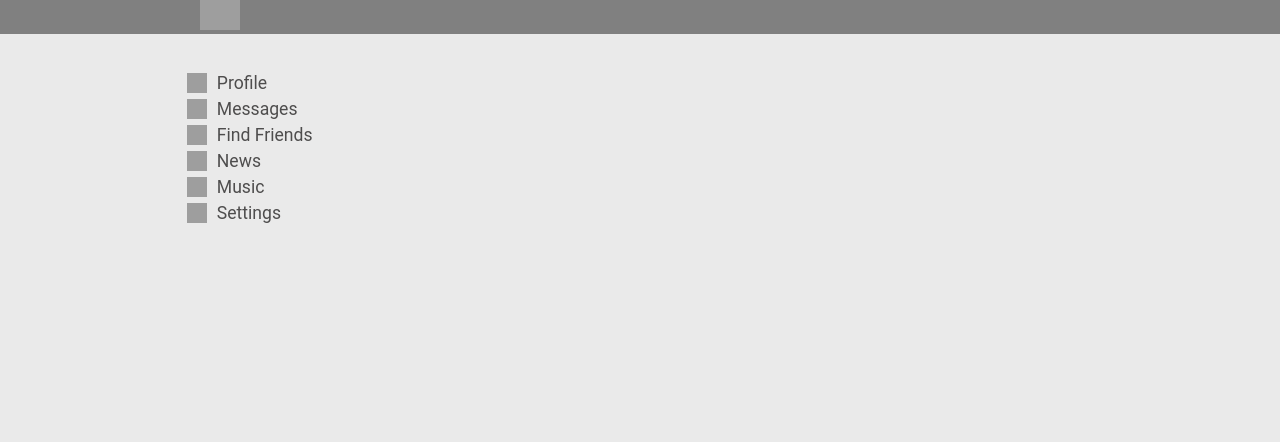
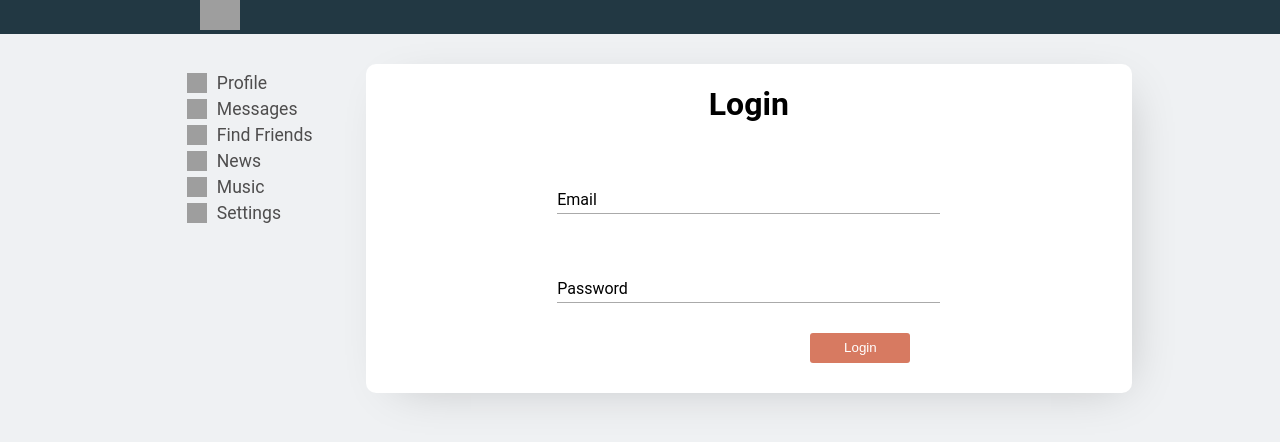
Before and after one commit to sver-hub/JSReactSocialNetwork, a React (Create React App) app: page /auth in a window 1280 px wide. Shown: the top 442 px of the page. Built offline with nearby package versions, Linux system fonts and the light colour scheme; grey boxes are pictures that could not be loaded.

Commit message:
added auth page

```diff
--- a/src/App.css
+++ b/src/App.css
@@ -4,7 +4,14 @@ body {
 }
 
 :root {
-  --dialog_border: #bfbfbf solid 1px;
+  --dialog_border: var(--color-light-gray) solid 1px;
+  --color-gun-metal : #223843;
+  --color-white: #EFF1F3;
+  --color-light-gray: #DBD3D8;
+  --color-desert-sand: #D8B4A0;
+  --color-terra-cotta: #D77A61;
+  --color-terra-cotta-hover: #e38a72;
+  /*#bfbfbf*/
 }
 
 .app-wrapper {
@@ -20,7 +27,7 @@ body {
   min-width: 100vh;
 
   font-family: Roboto, -apple-system, sans-serif;
-  background-color: #eaeaea;
+  background-color: var(--color-white);
 }
 
 .contentWrapper {
--- a/src/App.js
+++ b/src/App.js
@@ -7,6 +7,7 @@ import {NavbarContainer} from "./components/NavBar/NavbarContainer";
 import {DialogsContainer} from "./components/Dialogs/DialogsContainer";
 import {ProfileContainer} from "./components/Profile/ProfileContainer";
 import {FriendsSearchResultsContainer} from "./components/Friends/FindFriends/FriendsSearchResults/FriendsSearchResultsContainer";
+import {Auth} from "./components/Auth/Auth";
 
 
 const App = (props) => {
@@ -15,6 +16,7 @@ const App = (props) => {
             <Header/>
             <NavbarContainer/>
             <div className={'contentWrapper'}>
+                <Route path={'/auth'} render={() => <Auth/>}/>
                 <Route path={'/profile'} render={() => <ProfileContainer/>}/>
                 <Route path={'/dialogs'} render={() => <DialogsContainer/>}/>
                 <Route path={'/findFriends'} render={() => <FriendsSearchResultsContainer />} />
--- /dev/null
+++ b/src/components/Auth/Auth.jsx
@@ -0,0 +1,29 @@
+import React from "react";
+import style from "./Auth.module.css"
+import {FloatingWrapper} from "../FloatingWrapper/FloatingWrapper";
+
+export const Auth = () => {
+
+    return (
+        <FloatingWrapper>
+            <div className={style.wrapper}>
+                <h1 className={style.header}>Login</h1>
+                <form action="" className={style.form} autoComplete={'off'}>
+                    <div className={style.formItem}>
+                        <input type="text" className={style.input} name={'email'} required={true} />
+                        <label className={style.label}>
+                            <span className={style.labelContent}>Email</span>
+                        </label>
+                    </div>
+                    <div className={style.formItem}>
+                        <input type="password" className={style.input} required={true}/>
+                        <label className={style.label}>
+                            <span className={style.labelContent}>Password</span>
+                        </label>
+                    </div>
+                    <button className={style.button}>Login</button>
+                </form>
+            </div>
+        </FloatingWrapper>
+    )
+}
--- /dev/null
+++ b/src/components/Auth/Auth.module.css
@@ -0,0 +1,91 @@
+.wrapper {
+    display: flex;
+    align-items: center;
+    flex-direction: column;
+}
+
+.header {
+
+}
+
+.form{
+    width: 50%;
+    padding-bottom: 30px;
+    display: flex;
+    align-items: center;
+    flex-direction: column;
+
+}
+
+.formItem {
+    width: 100%;
+    height: 100%;
+    position: relative;
+    margin: 20px 0;
+    overflow: hidden;
+}
+
+.input {
+    font-size: 1.5rem;
+    width: 100%;
+    height: 100%;
+    padding: 20px 0 0 1px;
+    color: #323232;
+    border: none;
+    border-bottom: #aaaaaa solid 1px;
+    outline: none;
+}
+
+.label {
+    position: absolute;
+    bottom: 0;
+    left: 0;
+    width: 100%;
+    height: 100%;
+    pointer-events: none;
+
+}
+
+.label::after {
+    content: "";
+    position: absolute;
+    left: 0;
+    bottom: 0;
+    height: 100%;
+    width: 100%;
+    border-bottom: 3px solid var(--color-terra-cotta);
+    transform: translateX(-100%);
+    transition: transform 0.3s ease;
+}
+
+.labelContent {
+    position: absolute;
+    bottom: 5px;
+    left: 0;
+    transition: all 0.3s ease;
+}
+
+.input:focus + .label .labelContent,
+.input:valid + .label .labelContent{
+    transform: translateY(-150%);
+    color: var(--color-terra-cotta);
+}
+
+.input:focus + .label::after,
+.input:valid + .label::after {
+    transform: translateX(0);
+}
+
+.button {
+    width: 100px;
+    height: 30px;
+    margin: 10px 30px 0 auto;
+    background-color: var(--color-terra-cotta);
+    color: white;
+    border: none;
+    border-radius: 3px;
+}
+
+.button:hover {
+    background-color: var(--color-terra-cotta-hover);
+}
--- a/src/components/Dialogs/NewMessage/NewMessageInput.jsx
+++ b/src/components/Dialogs/NewMessage/NewMessageInput.jsx
@@ -12,8 +12,11 @@ export const NewMessageInput = (props) => {
             <span className={style.clip} />
             <input type='text' className={style.messageInput} placeholder={'New message...'}
             value={props.textAreaContent} onChange={onTextAreaChange}/>
-            <button onClick={props.onSubmitClick}>Send</button>
-            <span className={style.microphone}/>
+            {props.send ?
+                <button className={style.send} onClick={props.onSubmitClick}></button> :
+                <span className={style.microphone}/>}
+
+
         </div>
     )
 }
--- a/src/components/Dialogs/NewMessage/NewMessageInput.module.css
+++ b/src/components/Dialogs/NewMessage/NewMessageInput.module.css
@@ -14,7 +14,7 @@
     border-radius: 4px;
 }
 
-.clip, .microphone {
+.clip, .microphone, .send{
     margin: 20px 15px;
     height: 24px;
     width: 24px;
@@ -27,3 +27,9 @@
 .microphone {
     background: url('https://www.flaticon.com/svg/static/icons/svg/786/786257.svg');
 }
+
+.send {
+    border: none;
+    outline: none;
+    background: url('https://www.flaticon.com/svg/static/icons/svg/876/876777.svg');
+}
--- a/src/components/Dialogs/NewMessage/NewMessageInputContainer.jsx
+++ b/src/components/Dialogs/NewMessage/NewMessageInputContainer.jsx
@@ -6,6 +6,7 @@ import {connect} from "react-redux";
 const mapStateToProps = (state) => {
     return {
         textAreaContent: state.dialogs.textAreaContent,
+        send: state.dialogs.textAreaContent !== '',
     }
 }
 
--- a/src/components/Header/Header.module.css
+++ b/src/components/Header/Header.module.css
@@ -1,6 +1,6 @@
 .header {
     grid-area: header;
-    background-color: grey;
+    background-color: #223843;
     position: fixed;
     width: 100%;
 
--- a/src/components/NavBar/NavbarItem/NavbarItem.module.css
+++ b/src/components/NavBar/NavbarItem/NavbarItem.module.css
@@ -7,7 +7,7 @@
 }
 
 .navbarItemWrapper:hover {
-    background-color: #d9d9d9;
+    background-color: #dddee0;
 }
 
 .icon {
```
